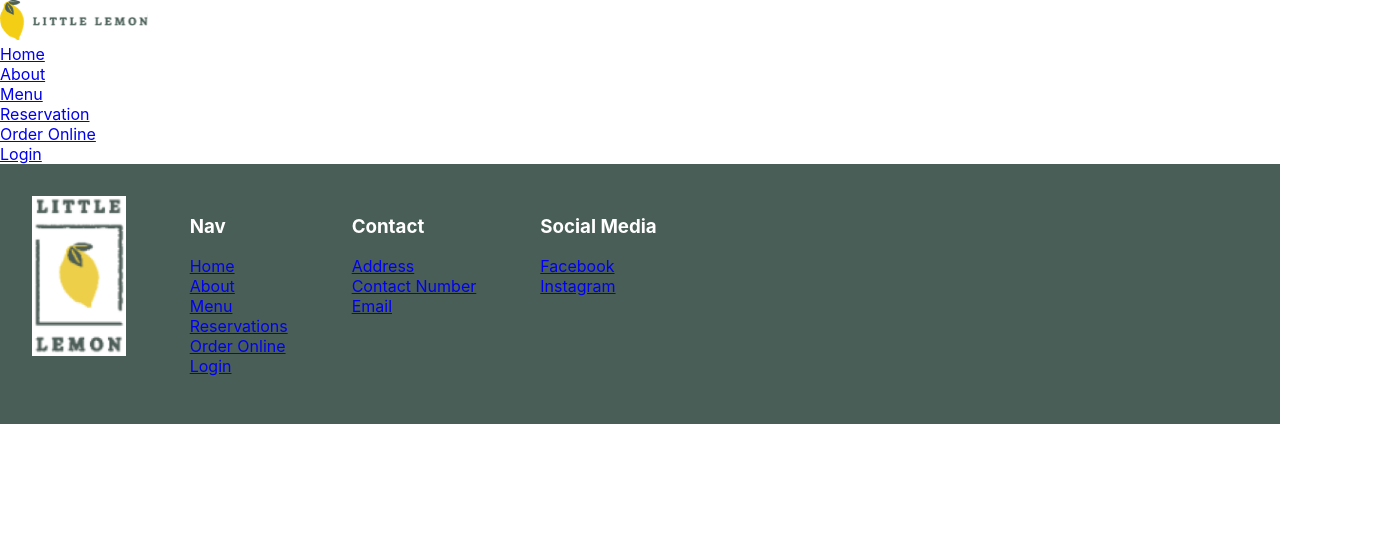
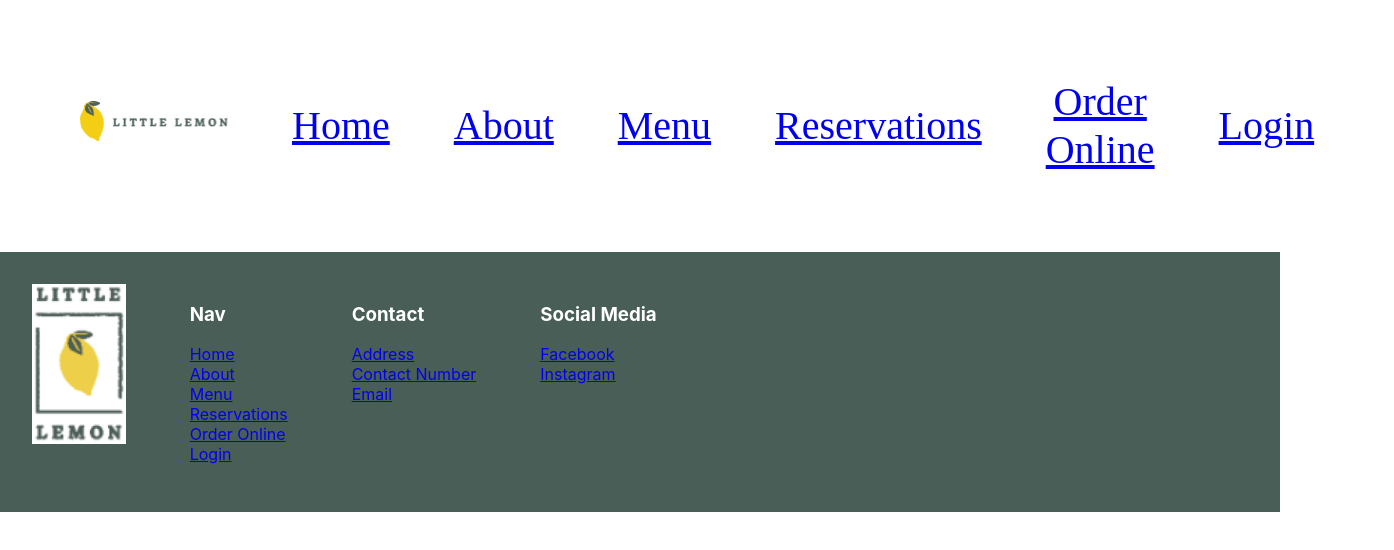
Before and after one commit to cheryl1610/littlelemon, a React (Create React App) app: page / in a window 1280 px wide. Shown: the top 550 px of the page, 1394 px wide, since content can reach past the window. Built offline with nearby package versions, Linux system fonts and the light colour scheme.

Commit message:
did basic layout for landing page

```diff
--- a/src/App.css
+++ b/src/App.css
@@ -21,3 +21,25 @@
 .footer-column {
     margin:2rem;
 }
+
+.nav-list{
+    margin: 2rem;
+    overflow: hidden;
+    display: inline-flex;
+    color: black;
+    text-align: center;
+    padding: 14px 16px;
+    text-decoration: none;
+    font-family: 'Markazi Text', serif;
+    font-style: normal;
+    font-weight: 400;
+    font-size: 40px;
+    line-height: 48px;
+    align-items: center;
+    text-transform: capitalize;
+}
+
+.nav-list li{
+    margin: 2rem;
+    list-style-type: none;
+}
--- a/src/compoments/MyNav.js
+++ b/src/compoments/MyNav.js
@@ -2,32 +2,18 @@ import Logo from '../assets/Logo.svg'
 import Nav from 'react-bootstrap/Nav';
 
 const MyNav = () => {
-  return  <Nav
-      activeKey="/home"
-      onSelect={(selectedKey) => alert(`selected ${selectedKey}`)}
-  >
-    <Nav.Item>
-      <img src={Logo} alt={'logo'}/>
+  return  <Nav>
 
-    </Nav.Item>
-    <Nav.Item>
-      <Nav.Link href="/home">Home</Nav.Link>
-    </Nav.Item>
-    <Nav.Item>
-      <Nav.Link href="/about">About</Nav.Link>
-    </Nav.Item>
-    <Nav.Item>
-      <Nav.Link href="/menu">Menu</Nav.Link>
-    </Nav.Item>
-    <Nav.Item>
-      <Nav.Link href="/reservation">Reservation</Nav.Link>
-    </Nav.Item>
-    <Nav.Item>
-      <Nav.Link href="/orderonline">Order Online</Nav.Link>
-    </Nav.Item>
-    <Nav.Item>
-      <Nav.Link href="/login">Login</Nav.Link>
-    </Nav.Item>
+    <ul className={"nav-list"}>
+      <li><img src={Logo} alt={'logo'}/></li>
+      <li><a href={"/home"}>Home</a></li>
+      <li><a href={"/about"}>About</a></li>
+      <li><a href={"/menu"}>Menu</a></li>
+      <li><a href={"/reservation"}>Reservations</a></li>
+      <li><a href={"/orderOnline"}>Order Online</a></li>
+      <li><a href={"/login"}>Login</a></li>
+    </ul>
+
 
   </Nav>
 }
```
